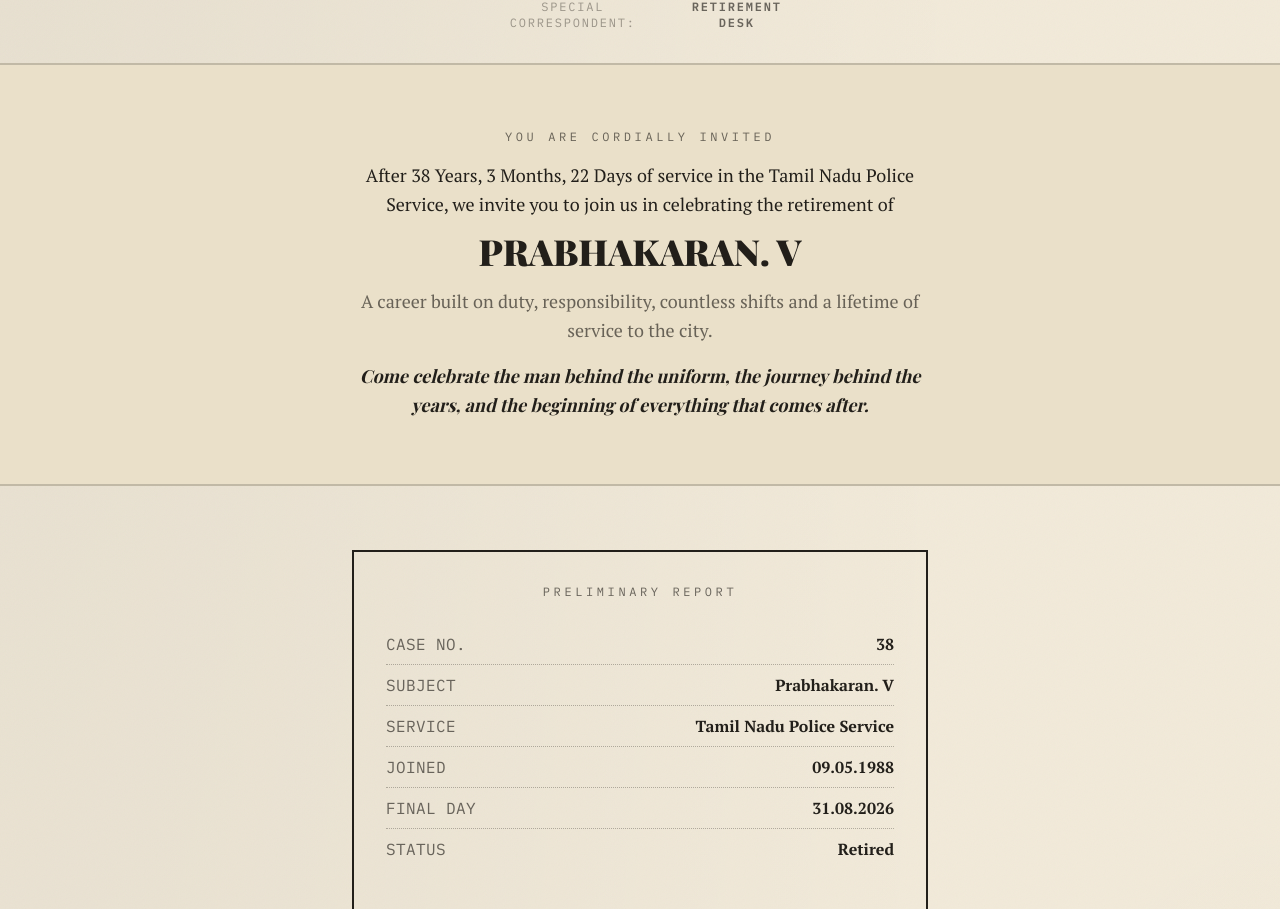
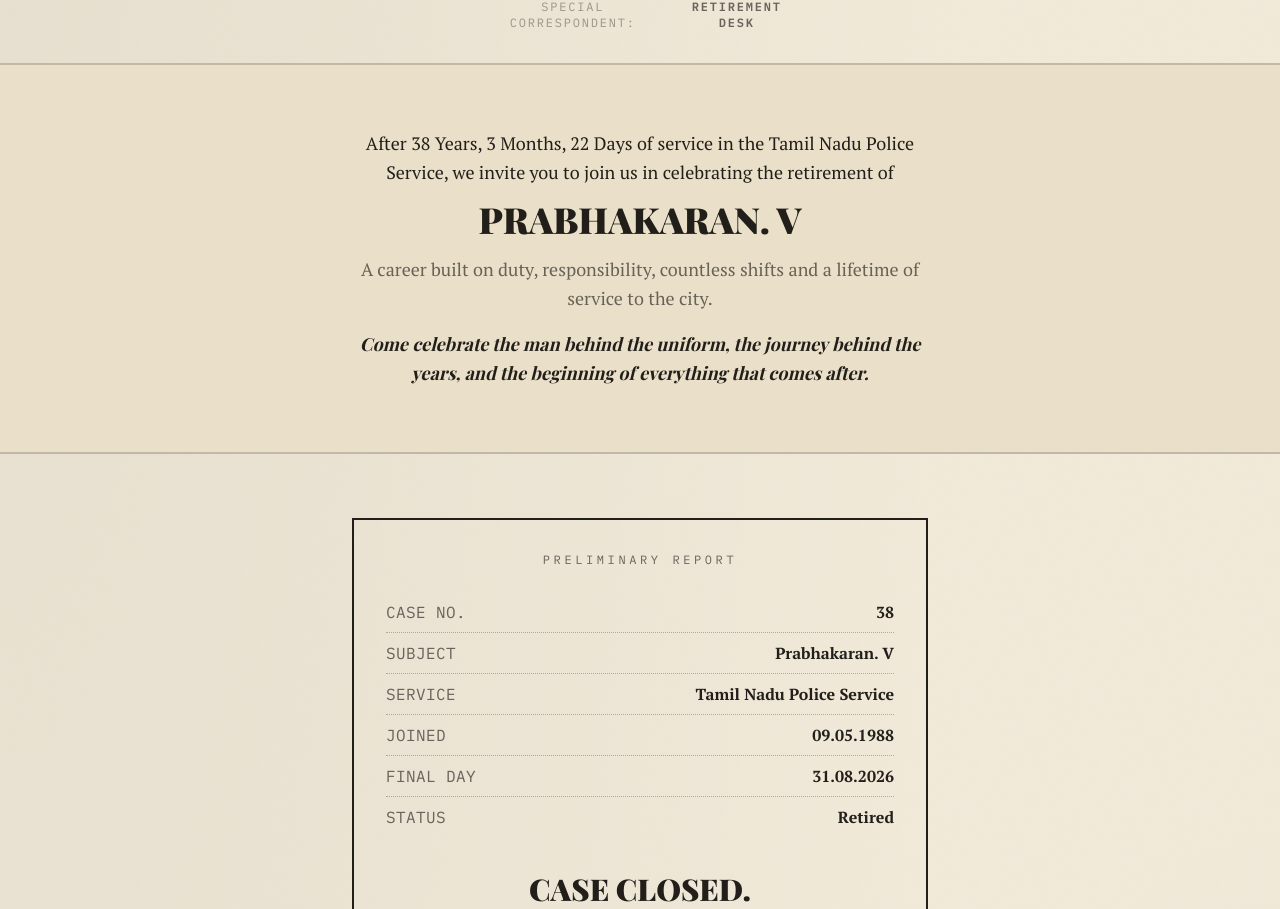
Before and after one commit to Sabari2810/retirement-function, a Next.js app: page / in a window 1280 px wide. Shown: the part 1199-2108 px from the top of the page. Built offline with nearby package versions, Linux system fonts and the light colour scheme; a web font is replaced by a local one.

Commit message:
Remove redundant "You Are Cordially Invited" eyebrow from Invitation

```diff
--- a/components/Invitation.tsx
+++ b/components/Invitation.tsx
@@ -5,10 +5,7 @@
   return (
     <section className="paper-alt border-y-2 border-[var(--ink)]/20 px-4 py-12 sm:py-16">
       <Reveal className="mx-auto max-w-xl text-center">
-        <p className="font-mono text-[10px] uppercase tracking-[0.3em] text-[var(--ink-soft)] sm:text-xs">
-          You Are Cordially Invited
-        </p>
-        <p className="mt-4 text-base leading-relaxed sm:text-lg">
+        <p className="text-base leading-relaxed sm:text-lg">
           After {officer.totalService} of service in the {officer.serviceBranch}, we invite you to
           join us in celebrating the retirement of
         </p>
```
